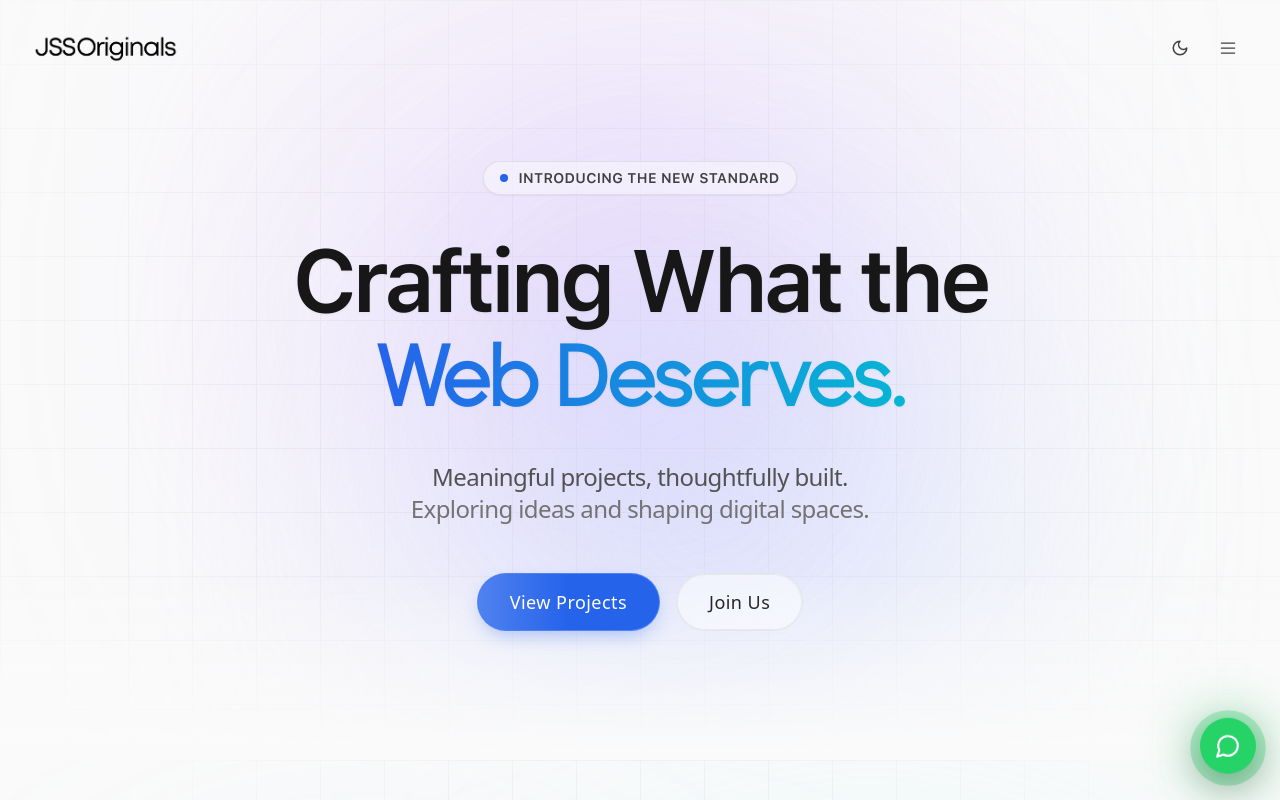
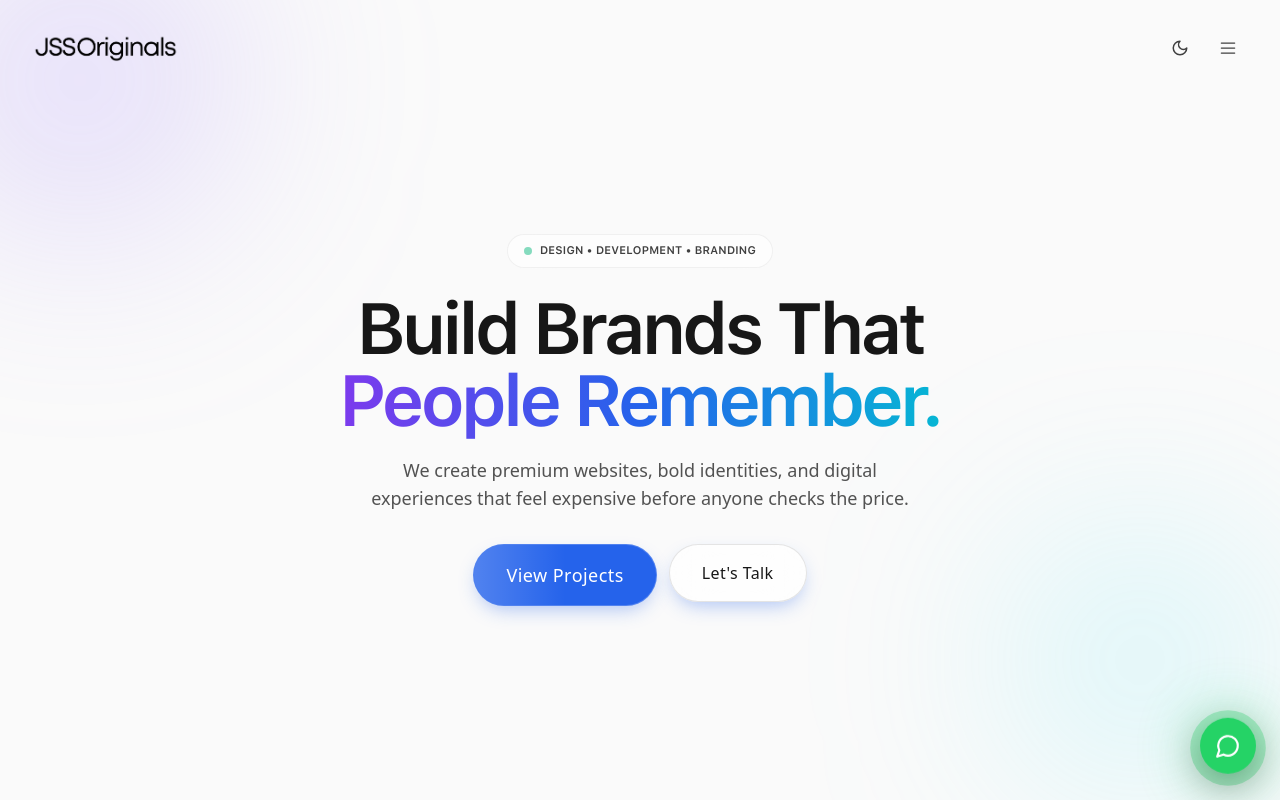
Before and after one commit to jitendra-math/Agency-Website, a Next.js app: page / in a window 1280 px wide. Shown: the top 800 px of the page. Built offline with nearby package versions, Linux system fonts and the light colour scheme; a web font is replaced by a local one.

Commit message:
Update via Repo Manager 🚀

```diff
--- a/src/components/sections/HeroSection.js
+++ b/src/components/sections/HeroSection.js
@@ -1,4 +1,4 @@
-// src/components/sections/HeroSection.js (Optimized)
+// src/components/sections/HeroSection.js
 
 "use client";
 
@@ -8,189 +8,199 @@ import Button from "@/components/ui/Button";
 import Link from "next/link";
 
 export default function HeroSection() {
-  // Ultra-smooth cinematic Apple-style easing (only for content animations)
   const smoothEase = [0.16, 1, 0.3, 1];
 
   return (
     <section
       className="
         relative isolate overflow-hidden
-      flex flex-col items-center justify-center
-      min-h-[95vh] px-4 pt-28 pb-20
-      text-center
+        min-h-screen
+        flex items-center justify-center
+        px-4 pt-24 pb-14
         bg-[#fafafa] dark:bg-[#050505]
-      transition-colors duration-500
       "
     >
-      {/* ===================================== */}
-      {/* OPTIMIZED RICH GRADIENTS (GPU Accelerated) */}
-      {/* ===================================== */}
+      {/* Background Glows */}
       <div className="absolute inset-0 -z-10 overflow-hidden pointer-events-none">
-        {/* Glow 1 - Deep Violet / Indigo (CSS animated) */}
+
         <div
           className="
-            absolute top-[-10%] left-[-10%] sm:top-0 sm:left-1/4
-            w-[120vw] h-[120vw] sm:w-[600px] sm:h-[600px]
+            absolute -top-20 -left-20
+            w-[320px] h-[320px]
             rounded-full
-            bg-purple-300/40 dark:bg-violet-900/30
-            blur-[100px] sm:blur-[140px]
-            mix-blend-multiply dark:mix-blend-screen
-            animate-float-slow
-            will-change-transform
+            bg-violet-400/25
+            dark:bg-violet-700/20
+            blur-[100px]
           "
         />
 
-        {/* Glow 2 - Cyan / Sky Blue (CSS animated) */}
         <div
           className="
-            absolute bottom-[-10%] right-[-10%] sm:bottom-0 sm:right-1/4
-            w-[100vw] h-[100vw] sm:w-[500px] sm:h-[500px]
+            absolute bottom-0 right-0
+            w-[280px] h-[280px]
             rounded-full
-            bg-blue-200/50 dark:bg-cyan-900/20
-            blur-[100px] sm:blur-[140px]
-            mix-blend-multiply dark:mix-blend-screen
-            animate-float-slower
-            will-change-transform
+            bg-cyan-300/20
+            dark:bg-cyan-600/15
+            blur-[100px]
           "
         />
 
-        {/* Glow 3 removed – same visual impact with 2 glows only */}
-        {/* Extra warmth added via radial gradient in the grid texture */}
       </div>
 
-      {/* ===================================== */}
-      {/* LUXURY GRID TEXTURE WITH RADIAL MASK + WARM CENTER */}
-      {/* ===================================== */}
-      <div
+      {/* Content */}
+      <div className="relative z-20 w-full max-w-5xl mx-auto text-center">
+
+        {/* Announcement */}
+        <motion.div
+          initial={{ opacity: 0, y: 18 }}
+          animate={{ opacity: 1, y: 0 }}
+          transition={{ duration: 1.2, ease: smoothEase }}
           className="
-        absolute inset-0 -z-20
-        opacity-[0.04] dark:opacity-[0.06]
-        bg-[linear-gradient(#000_1px,transparent_1px),linear-gradient(90deg,#000_1px,transparent_1px)]
-        bg-[size:48px_48px] sm:bg-[size:64px_64px]
-        [mask-image:radial-gradient(ellipse_80%_80%_at_50%_50%,#000_40%,transparent_100%)]
+            inline-flex items-center gap-2
+            px-4 py-2 mb-6
+            rounded-full
+            bg-white/60 dark:bg-white/[0.04]
+            backdrop-blur-xl
+            border border-black/5 dark:border-white/10
           "
         >
-        {/* Added subtle warm center via pseudo-element (no extra div) */}
-        <div className="absolute inset-0 bg-[radial-gradient(circle_at_center,rgba(244,114,182,0.15)_0%,transparent_70%)] dark:bg-[radial-gradient(circle_at_center,rgba(232,121,249,0.1)_0%,transparent_70%)] pointer-events-none" />
-      </div>
+          <div className="w-2 h-2 rounded-full bg-emerald-500 animate-pulse" />
 
-      {/* ===================================== */}
-      {/* HERO CONTENT (SAME PREMIUM, LIGHTWEIGHT) */}
-      {/* ===================================== */}
-
-      <div className="relative z-10 flex flex-col items-center w-full max-w-5xl mx-auto">
-
-        {/* Glassmorphic Announcement Pill (keep as is) */}
-        <motion.div
-          initial={{ opacity: 0, y: 20 }}
-          animate={{ opacity: 1, y: 0 }}
-          transition={{ duration: 1.5, ease: smoothEase }}
+          <span
             className="
-            mb-8 inline-flex items-center gap-2.5 px-4 py-1.5
-            rounded-full
-            border border-black/[0.08] dark:border-white/[0.08]
-            bg-white/40 dark:bg-black/40
-            backdrop-blur-xl shadow-sm
+              text-[11px]
+              font-semibold
+              uppercase
+              tracking-wide
+              text-neutral-700 dark:text-neutral-300
             "
           >
-          <span className="relative flex h-2 w-2">
-            <span className="animate-ping absolute inline-flex h-full w-full rounded-full bg-blue-500 opacity-75"></span>
-            <span className="relative inline-flex rounded-full h-2 w-2 bg-blue-600 dark:bg-blue-400"></span>
-          </span>
-          <span className="text-xs sm:text-sm font-semibold tracking-wide text-neutral-700 dark:text-neutral-200 uppercase">
-            Introducing the new standard
+            Design • Development • Branding
           </span>
         </motion.div>
 
-        {/* Main Heading */}
+        {/* Heading */}
         <motion.h1
-          initial={{ opacity: 0, y: 30 }}
+          initial={{ opacity: 0, y: 28 }}
           animate={{ opacity: 1, y: 0 }}
-          transition={{ duration: 1.5, delay: 0.1, ease: smoothEase }}
+          transition={{
+            duration: 1.2,
+            delay: 0.1,
+            ease: smoothEase,
+          }}
           className="
-          text-5xl sm:text-7xl md:text-[5.5rem]
-          font-extrabold
+            text-[2.2rem]
+            sm:text-6xl
+            md:text-7xl
+
+            font-black
             tracking-tighter
-          leading-[1.1] md:leading-[1.05]
-          text-neutral-900 dark:text-white
-          drop-shadow-sm dark:drop-shadow-[0_0_15px_rgba(255,255,255,0.05)]
-          py-2
+            leading-[1.05]
+
+            text-neutral-900
+            dark:text-white
           "
         >
-          Crafting What the <br className="hidden sm:block" />
-          <span className="text-transparent font-oatmeal tracking-normal bg-clip-text bg-gradient-to-r from-blue-600 to-cyan-500 dark:from-blue-400 dark:to-cyan-300">
-            Web Deserves.
+          Build Brands That
+          <br />
+
+          <span
+            className="
+              text-transparent
+              bg-clip-text
+              bg-gradient-to-r
+              from-violet-600
+              via-blue-600
+              to-cyan-500
+            "
+          >
+            People Remember.
           </span>
         </motion.h1>
 
         {/* Subheading */}
         <motion.p
-          initial={{ opacity: 0, y: 30 }}
+          initial={{ opacity: 0, y: 24 }}
           animate={{ opacity: 1, y: 0 }}
-          transition={{ duration: 1.5, delay: 0.25, ease: smoothEase }}
+          transition={{
+            duration: 1.2,
+            delay: 0.2,
+            ease: smoothEase,
+          }}
+          className="
+            mt-5
+            max-w-xl mx-auto
+
+            text-[15px]
+            sm:text-lg
+
+            leading-relaxed
+            text-neutral-600
+            dark:text-neutral-400
+          "
+        >
+          We create premium websites, bold identities, and digital
+          experiences that feel expensive before anyone checks the price.
+        </motion.p>
+
+        {/* CTA */}
+        <motion.div
+          initial={{ opacity: 0, y: 18 }}
+          animate={{ opacity: 1, y: 0 }}
+          transition={{
+            duration: 1.2,
+            delay: 0.35,
+            ease: smoothEase,
+          }}
           className="
             mt-8
-          max-w-2xl
-          text-lg sm:text-xl md:text-2xl
-          font-medium
-          tracking-tight
-          text-neutral-600
-          dark:text-neutral-300
+
+            flex flex-col
+            sm:flex-row
+
+            gap-3
+            justify-center
+
+            w-full
+            max-w-md
+            mx-auto
           "
         >
-          Meaningful projects, thoughtfully built. <br className="hidden sm:block" />
-          <span className="text-neutral-500 dark:text-neutral-500 font-normal">
-            Exploring ideas and shaping digital spaces.
-          </span>
-        </motion.p>
 
-        {/* Buttons */}
-        <motion.div
-          initial={{ opacity: 0, y: 20 }}
-          animate={{ opacity: 1, y: 0 }}
-          transition={{ duration: 1.5, delay: 0.4, ease: smoothEase }}
-          className="
-          mt-12
-          flex flex-col sm:flex-row items-center gap-4
-          w-full sm:w-auto px-4 sm:px-0
-        "
-        >
-          <div className="w-full sm:w-auto">
-  <Link href="/projects">
-    <ShineButton size="lg" className="w-full sm:w-auto">
+          {/* Primary */}
+          <Link href="/projects" className="w-full sm:w-auto">
+            <ShineButton className="w-full sm:w-auto px-8 py-4">
               View Projects
             </ShineButton>
           </Link>
-</div>
 
-          <div className="w-full sm:w-auto">
-  <Link href="/join">
+          {/* Secondary */}
+          <Link href="/contact" className="w-full sm:w-auto">
             <Button
-      variant="secondary"
-      size="lg"
-      className="w-full sm:w-auto bg-white/50 dark:bg-black/50 backdrop-blur-md border border-neutral-200 dark:border-neutral-800"
+              className="
+                w-full sm:w-auto
+                px-8 py-4
+
+                bg-white/70
+                dark:bg-white/[0.04]
+
+                backdrop-blur-xl
+
+                border
+                border-black/10
+                dark:border-white/10
+
+                text-neutral-900
+                dark:text-white
+              "
             >
-      Join Us
+              Let's Talk
             </Button>
           </Link>
-</div>
+
         </motion.div>
 
       </div>
-
-      {/* ===================================== */}
-      {/* BOTTOM SEAMLESS FADE */}
-      {/* ===================================== */}
-      <div
-        className="
-        pointer-events-none
-        absolute bottom-0 left-0 right-0
-        h-32 md:h-48
-        bg-gradient-to-t
-        from-[#fafafa] dark:from-[#050505]
-        to-transparent
-      "
-      />
     </section>
   );
 }
```
Lines whose indentation alone changed are shown as unchanged.
